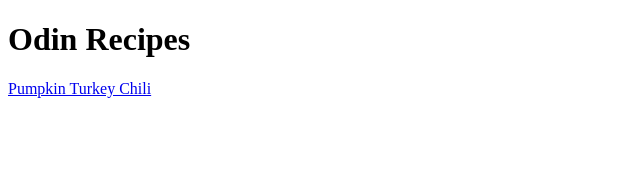
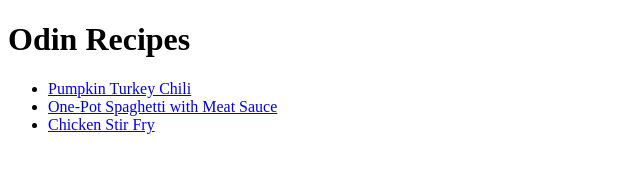
Before and after one commit to sanacheval/odin-recipes, a plain HTML site: page index.html in a window 1280 px wide. Shown: the whole page, without its empty margins (0-640 px from the left). Drawn offline with Linux system fonts and the light colour scheme.

Commit message:
Adds links to index.html
This update adds the links of two new recipe pages to index.html. It also makes all the links into an unordered list for better viewing.

```diff
--- a/index.html
+++ b/index.html
@@ -8,6 +8,12 @@
 
 	<body>
 		<h1> Odin Recipes </h1>
-        <a href="recipes/pumpkinchili.html">Pumpkin Turkey Chili</a>
+		<ul>
+			<li><a href="recipes/pumpkinchili.html">Pumpkin Turkey Chili</a></li>
+			<li><a href="recipes/spaghetti.html">One-Pot Spaghetti with Meat Sauce</a></li>
+			<li><a href="recipes/stirfry.html">Chicken Stir Fry</a>
+			</li>
+		</ul>
+
 	</body>
 </html>
```
